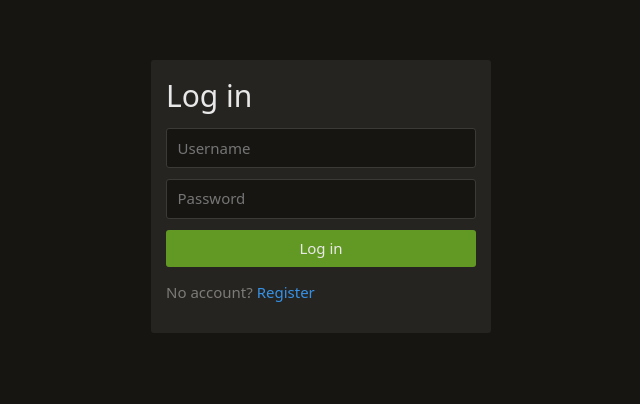
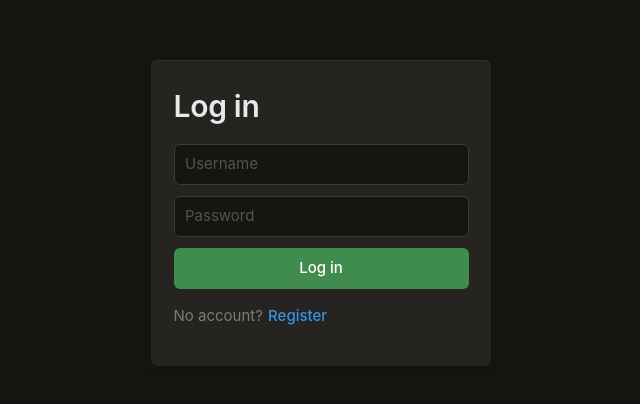
Before and after one commit to Lilythium/LilChess, a Svelte app in the folder web/: page /#/login in a window 1280 px wide. Shown: the top 404 px of the page, without its empty margins (319-959 px from the left). Built offline with nearby package versions, Linux system fonts and the light colour scheme; no server answers.

Commit message:
Update UI colours

```diff
--- a/web/src/app.css
+++ b/web/src/app.css
@@ -1,53 +1,102 @@
 :root {
   color-scheme: dark;
-  --bg: #161512;  --panel: #262421;  --panel-hi: #302e2c;  --border: #3c3a37;
-  --text: #bababa;  --text-hi: #e8e8e8;  --muted: #7d7b78;
-  --green: #629924;  --green-hi: #77b52a;  --blue: #3692e7;  --red: #cc3333;
-  --radius: 3px;
+  --bg: #161512;
+  --panel: #262421;
+  --panel-hi: #302e2c;
+  --border: #3c3a37;
+  --text: #bababa;
+  --text-hi: #e8e8e8;
+  --muted: #7d7b78;
+  /* Cooler, professional emerald greens */
+  --green: #408c4e;
+  --green-hi: #4da65e;
+  --blue: #3692e7;
+  --red: #cc3333;
+  /* Increased border radius for a modern feel */
+  --radius: 6px;
   --header-h: 48px;
-  --font: "Noto Sans", system-ui, -apple-system, "Segoe UI", sans-serif;
+  /* Upgraded typography stack */
+  --font: "Inter", "Roboto", "Noto Sans", system-ui, -apple-system, sans-serif;
 }
+
 * { box-sizing: border-box; }
-html, body { height: 100%; margin: 0; background: var(--bg); color: var(--text); font: 15px/1.4 var(--font); }
-a { color: var(--blue); text-decoration: none; }  a:hover { text-decoration: underline; }
-h1, h2 { color: var(--text-hi); font-weight: 500; margin: 0 0 .75rem; }
-button { background: var(--panel-hi); color: var(--text-hi); border: 0; border-radius: var(--radius);
-         padding: .55rem 1rem; font: inherit; cursor: pointer; }
-button:hover:not(:disabled) { background: #3a3835; }
+html, body { height: 100%; margin: 0; background: var(--bg); color: var(--text); font: 15px/1.5 var(--font); }
+
+a { color: var(--blue); text-decoration: none; transition: color 0.2s; }
+a:hover { color: #5caaf0; } /* Removed underline, added subtle color shift */
+
+/* Stronger typography hierarchy */
+h1, h2 { color: var(--text-hi); font-weight: 600; margin: 0 0 1rem; letter-spacing: -0.01em; }
+
+/* Standardized Buttons */
+button {
+  background: var(--panel-hi); color: var(--text-hi); border: 1px solid transparent;
+  border-radius: var(--radius); padding: .55rem 1rem; font: inherit; font-weight: 500;
+  cursor: pointer; transition: all 0.2s ease;
+}
+button:hover:not(:disabled) { background: #3a3835; border-color: var(--border); }
 button:disabled { opacity: .5; cursor: default; }
-button.primary { background: var(--green); }  button.primary:hover:not(:disabled) { background: var(--green-hi); }
-button.danger:hover:not(:disabled) { background: var(--red); }
-input, select { background: var(--bg); color: var(--text-hi); border: 1px solid var(--border);
-                border-radius: var(--radius); padding: .55rem .7rem; font: inherit; }
-.page { max-width: 1100px; margin: 0 auto; padding: 1rem; }
-.panel { background: var(--panel); border-radius: var(--radius); padding: 1rem; }
+
+button.primary { background: var(--green); color: #fff; }
+button.primary:hover:not(:disabled) { background: var(--green-hi); border-color: transparent; box-shadow: 0 2px 4px rgba(0,0,0,0.2); }
+button.danger:hover:not(:disabled) { background: var(--red); color: #fff; border-color: transparent; }
+
+/* Inputs */
+input, select {
+  background: var(--bg); color: var(--text-hi); border: 1px solid var(--border);
+  border-radius: var(--radius); padding: .55rem .7rem; font: inherit; transition: border-color 0.2s;
+}
+input:focus, select:focus { outline: none; border-color: var(--green); }
+input::placeholder { color: var(--muted); opacity: 0.6; }
+
+.page { max-width: 1100px; margin: 0 auto; padding: 1.5rem; container-type: inline-size; }
+
+/* Panel refinements: soft drop shadow & top border to lift off canvas */
+.panel {
+  background: var(--panel); border-radius: var(--radius); padding: 1.5rem;
+  border-top: 1px solid rgba(255, 255, 255, 0.05); box-shadow: 0 4px 12px rgba(0,0,0,0.15);
+}
+
 .muted { color: var(--muted); }  .error { color: var(--red); }
 .row { display: flex; gap: .5rem; align-items: center; flex-wrap: wrap; }
 table { width: 100%; border-collapse: collapse; }
 .cards { display: grid; grid-template-columns: repeat(auto-fill, minmax(140px, 1fr)); gap: 0.75rem; }
 td, th { text-align: left; padding: .5rem .25rem; border-bottom: 1px solid var(--border); }
-@media (max-width: 800px) {
-  .page { padding: 0.5rem; }
+
+/* --- New UI Components --- */
+
+/* Segmented Controls (For "Live / Correspondence") */
+.segmented-control {
+  display: inline-flex; background: var(--bg); border: 1px solid var(--border);
+  border-radius: var(--radius); padding: 3px; gap: 2px;
 }
+.segmented-control button {
+  background: transparent; color: var(--muted); border: none;
+  border-radius: calc(var(--radius) - 3px); padding: 0.4rem 1.2rem; font-weight: 500;
+}
+.segmented-control button:hover:not(.active) { background: var(--panel-hi); color: var(--text-hi); }
+.segmented-control button.active {
+  background: var(--panel-hi); color: var(--text-hi); box-shadow: 0 1px 3px rgba(0,0,0,0.3);
+}
+
+/* Top Navigation Active States */
+header a.nav-link { color: var(--muted); font-weight: 500; padding: 0.5rem 0.75rem; border-bottom: 2px solid transparent; }
+header a.nav-link:hover { color: var(--text-hi); }
+header a.nav-link.active { color: var(--text-hi); border-bottom-color: var(--green); }
 
 /* ---- shared game layout ---- */
 
-/* Makes cqw below mean "width of the page content". */
-.page { container-type: inline-size; }
-/* Game pages get more room so the board can reach full size. */
 .page:has(.game) { max-width: 1400px; }
 
 .game {
   --name-w: 180px;
-  --gap: 1rem;
-  /* Board fills what's left after the name column, the sidebar (3/8 of the board) and the gaps. */
+  --gap: 1.5rem;
   --board: min(
     700px,
     calc((100cqw - var(--name-w) - 2 * var(--gap)) / 1.375),
     max(320px, calc(100dvh - var(--header-h) - 2rem)));
 
   display: grid;
-  /* sidebar = 3 of the board's 8 squares */
   grid-template-columns: var(--name-w) var(--board) calc(var(--board) * 3 / 8);
   gap: var(--gap);
   align-items: start;
@@ -55,23 +104,24 @@ td, th { text-align: left; padding: .5rem .25rem; border-bottom: 1px solid var(-
   margin: 0 auto;
 }
 
-.name-area { align-self: start; }      /* top lines up with the board */
+.name-area { align-self: start; }
 .board-area { width: 100%; min-width: 0; }
-.sidebar-area { align-self: center; width: 100%; min-width: 0; }  /* vertically centred on the board */
+.sidebar-area { align-self: center; width: 100%; min-width: 0; }
 
-.game-actions { width: min(100%, 1000px); margin: 1rem auto 0; }
+.game-actions { width: min(100%, 1000px); margin: 1.5rem auto 0; }
 
-.result { color: var(--text-hi); font-weight: 500; margin: 0 0 .5rem; }
+.result { color: var(--text-hi); font-weight: 600; margin: 0 0 .5rem; }
 .h2h { padding-top: .5rem; color: var(--muted); }
 .h2h strong { color: var(--text-hi); }
 
 @media (max-width: 800px) {
+  .page { padding: 1rem; }
   .game {
     --board: min(100cqw, calc(100dvh - 250px));
     display: flex;
     flex-direction: column;
     align-items: stretch;
-    gap: 0.5rem;
+    gap: 0.75rem;
   }
   .name-area { width: 100%; }
   .board-area { width: var(--board); margin: 0 auto; }
--- a/web/src/lib/components/ModeToggle.svelte
+++ b/web/src/lib/components/ModeToggle.svelte
@@ -36,11 +36,13 @@
     display: flex;
     width: 280px;
     height: 44px;
-    background: #2a2a2a;
-    border-radius: 9999px;
+    background: var(--bg);
+    border: 1px solid var(--border);
+    border-radius: var(--radius);
     cursor: pointer;
     user-select: none;
-    overflow: hidden;
+    /* Optional: add a subtle shadow for depth */
+    box-shadow: inset 0 1px 3px rgba(0,0,0,0.1);
   }
 
   .toggle-thumb {
@@ -49,8 +51,9 @@
     left: 3px;
     width: calc(50% - 3px);
     height: calc(100% - 6px);
-    background: rgb(98, 153, 36);
-    border-radius: 9999px;
+    background: var(--green);
+    /* Nest the curves cleanly by subtracting the offset from the radius */
+    border-radius: max(2px, calc(var(--radius) - 3px));
     transition: transform 0.25s cubic-bezier(0.4, 0, 0.2, 1);
   }
 
@@ -66,14 +69,12 @@
     z-index: 1;
     font-size: 14px;
     font-weight: 500;
-    /* Unselected text color */
-    color: #ffffff;
+    color: var(--muted);
     transition: color 0.25s ease;
   }
 
-  /* Selected (highlighted) text color turns white */
   .toggle-switch:not(.correspondence) .toggle-label:first-of-type,
   .toggle-switch.correspondence .toggle-label:last-of-type {
-    color: #ffffff;
+    color: var(--text-hi);
   }
 </style>
```
